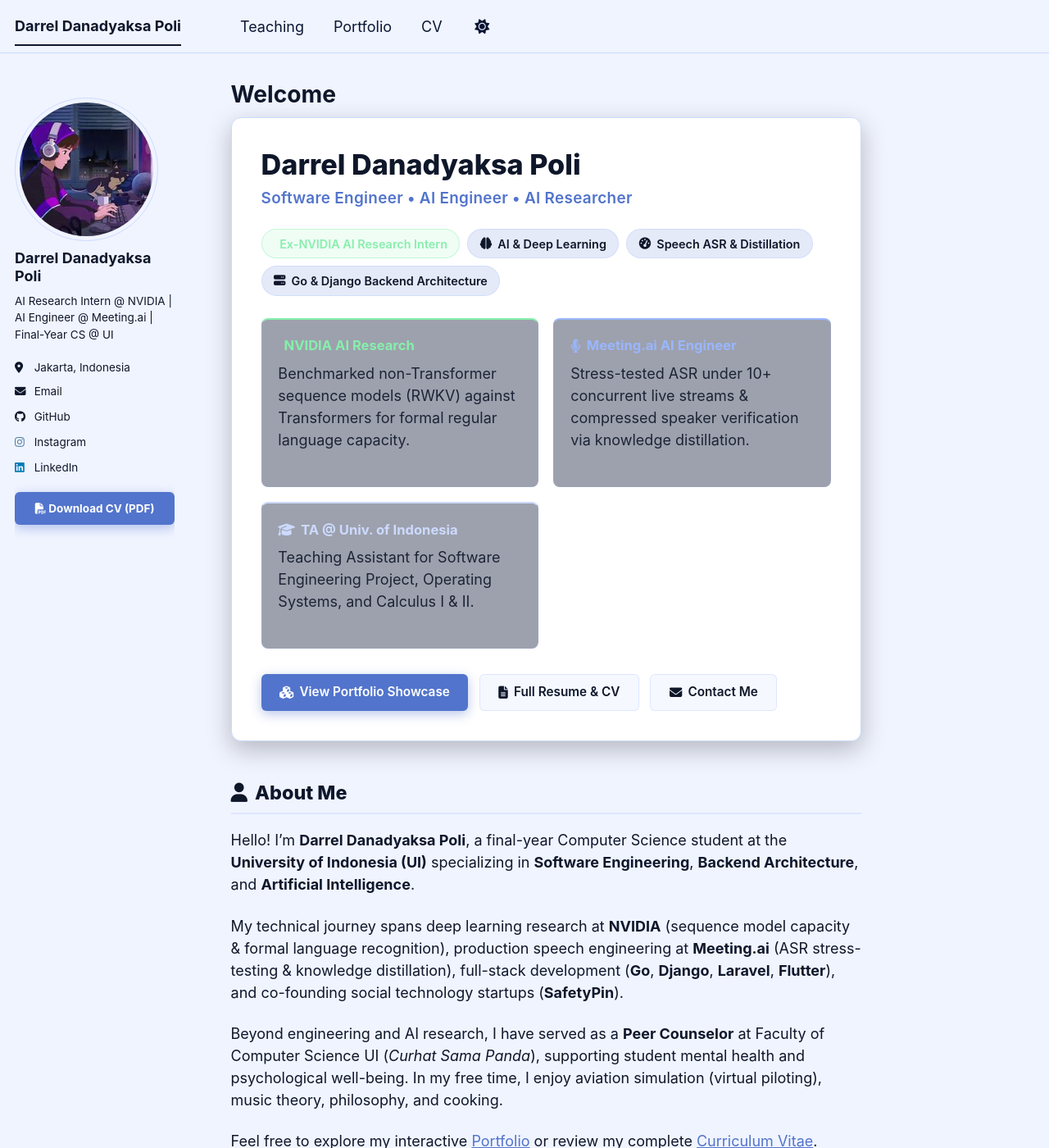
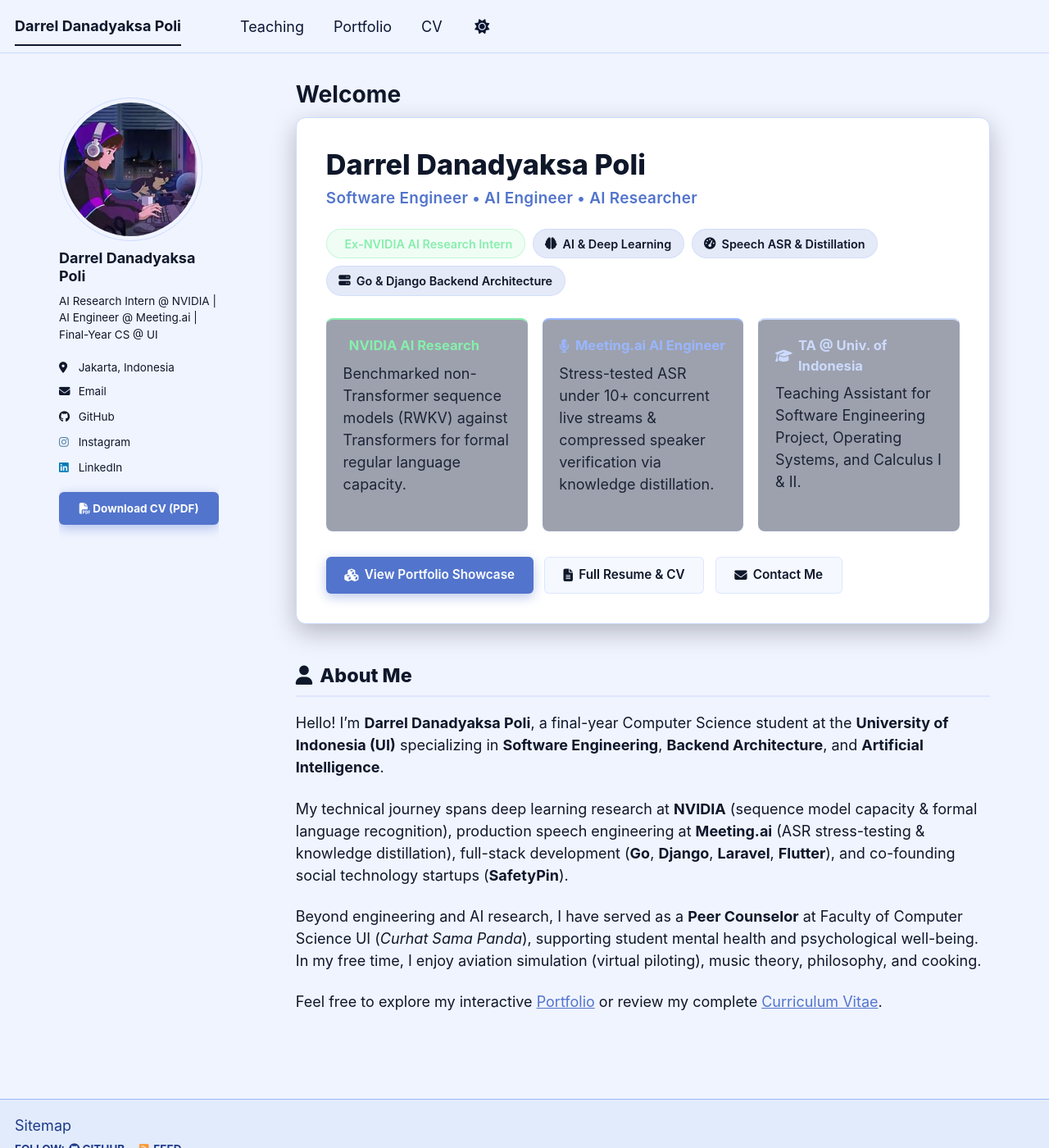
Before and after one commit to KronosDP/KronosDP.github.io, a Jekyll site: the page built from _pages/about.md, in a window 1280 px wide and 1400 px high. Shown: the whole window at 82% size. Built offline with Jekyll 4.4.1, drawn with Linux system fonts in a browser that asks for light colours; a script bundle is joined from its source files by our own code; library files that are not in the unit come from our copies.

Commit message:
Widen page container side margins and padding for spacious layout

```diff
--- a/_sass/layout/_page.scss
+++ b/_sass/layout/_page.scss
@@ -6,21 +6,27 @@
   @include container;
   @include clearfix;
   margin-top: 2em;
-  padding-left: 1em;
-  padding-right: 1em;
+  padding-left: 2rem;
+  padding-right: 2rem;
   animation: intro 0.3s both;
   animation-delay: 0.35s;
 
+  @include breakpoint($large) {
+    padding-left: 3rem;
+    padding-right: 3rem;
+  }
+
   @include breakpoint($x-large) {
-    max-width: $x-large;
+    max-width: 1280px;
+    padding-left: 4rem;
+    padding-right: 4rem;
   }
 }
 
 .page {
   @include breakpoint($large) {
-    @include span(10 of 12 last);
+    @include span(9.5 of 12 last);
     @include prefix(0.5 of 12);
-    @include suffix(2 of 12);
   }
 
   .page__inner-wrap {
```
